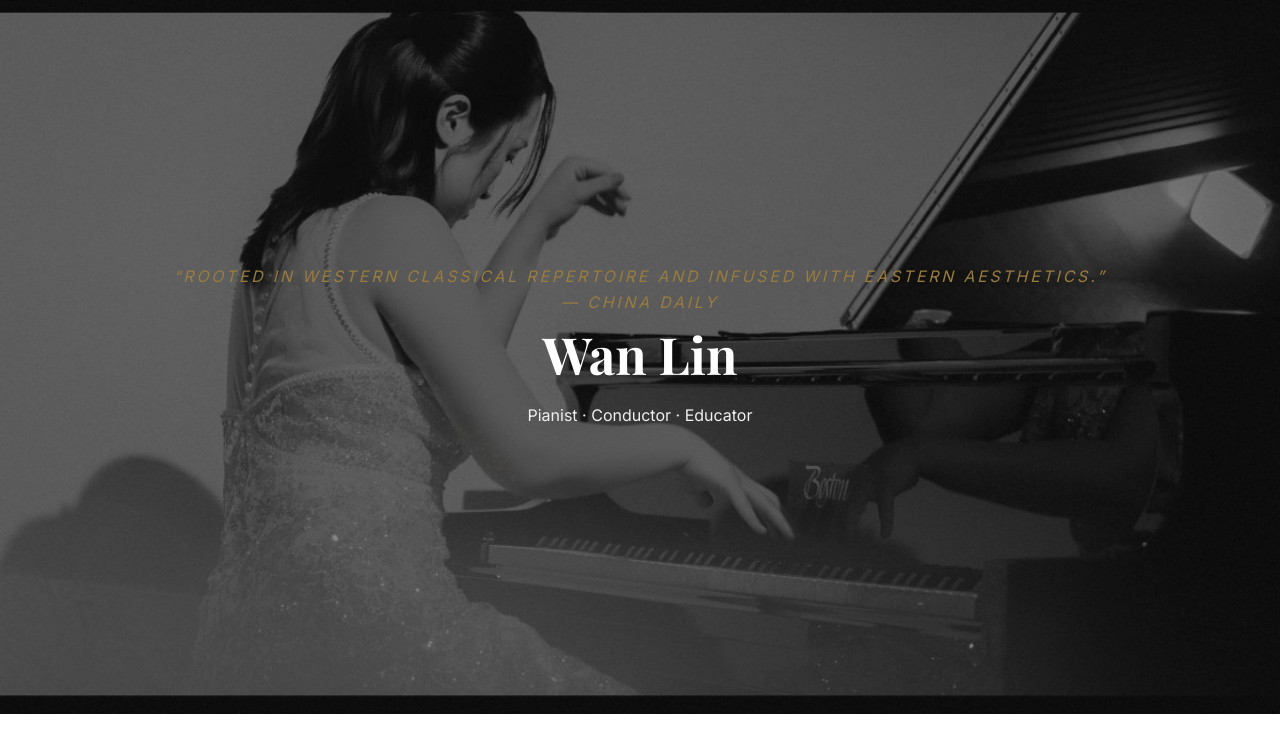
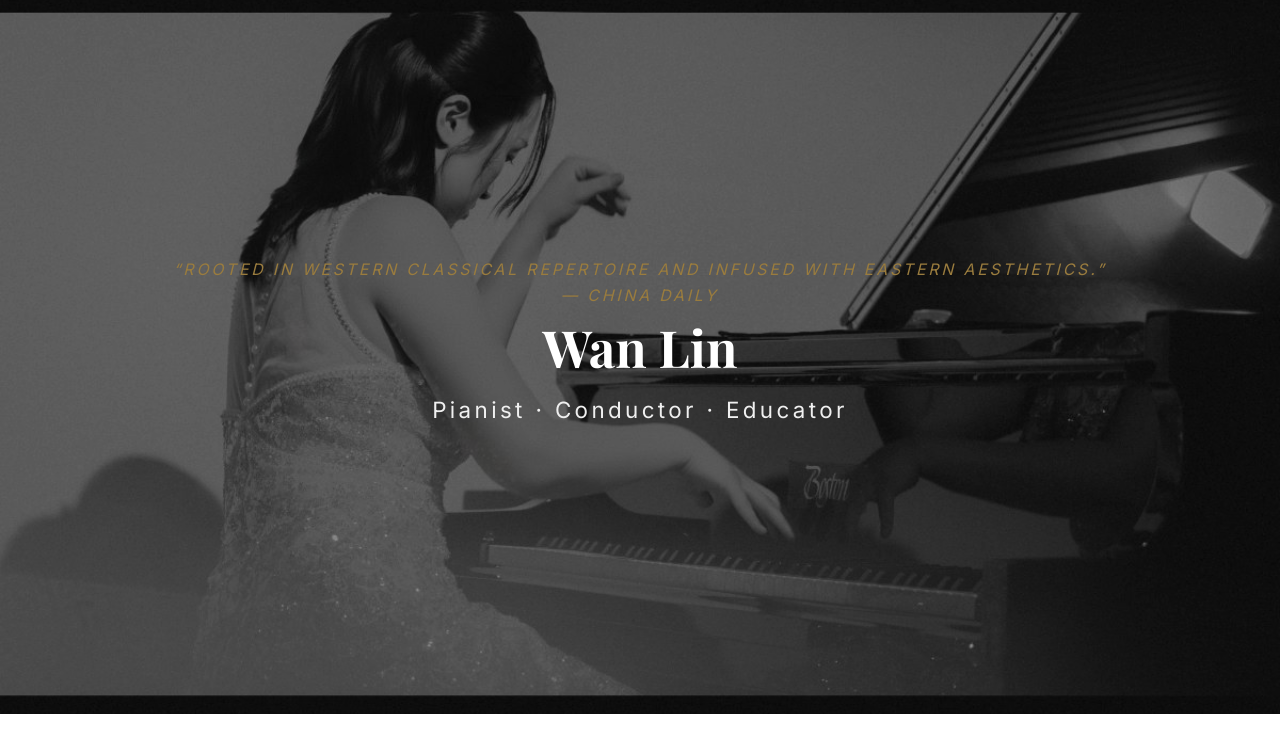
Before and after one commit to WanLinPianist/WanLinPianist.github.io, a plain HTML site: page index.html in a window 1280 px wide. Shown: the part 71-800 px from the top of the page. Drawn offline with nearby package versions, Linux system fonts and the light colour scheme.

Commit message:
Update site.css

```diff
--- a/assets/site.css
+++ b/assets/site.css
@@ -63,7 +63,10 @@ img{max-width:100%; height:auto; display:block}
 }
 
 .sub {
-  color: #f0f0f0; /* lighter than muted for visibility on dark background */
+  color: #f0f0f0;
+  font-size: 1.4rem;       /* increase font size */
+  letter-spacing: 0.15em;  /* add space between letters/words */
+  margin-top: 0.8rem;      /* extra space above, optional */
 }
 
 .cta {
```
